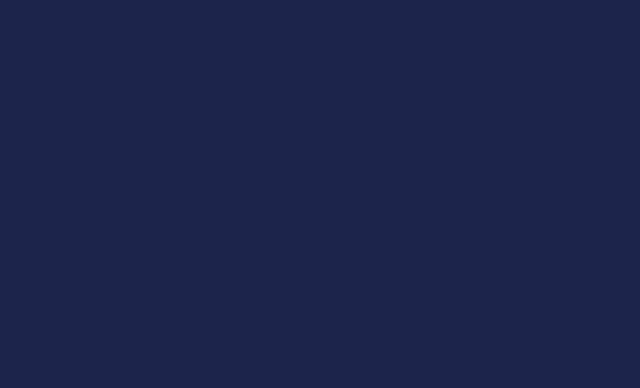
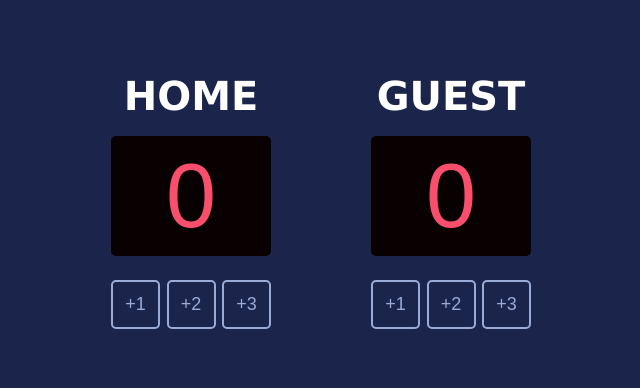
Before and after one commit to iamjahanvi/scrimba-basketball-scoreboard-assignment, a website built with Vite: page index.html in a window 1280 px wide. Shown: the whole page, without its empty margins (319-959 px from the left). Built offline with nearby package versions, Linux system fonts and the light colour scheme; a web font is replaced by a local one.

Commit message:
Fix script tag closure in index.html

```diff
--- a/index.html
+++ b/index.html
@@ -4,7 +4,6 @@
         <link href="https://fonts.cdnfonts.com/css/cursed-timer-ulil" rel="stylesheet">
     </head>
     <body>
-        <script src="index.js">
         <div class="container">
             <div style="align-content:center;">
                 <h3 style="color: white; font-size:40px; text-align:center; line-height:0px; font-family:Verdana; font-weight:700; font-style:bold;">HOME</h3>
@@ -34,6 +33,6 @@
 
             </div>
         </div>
-     </script>
+        <script src="index.js"></script>
     </body>
 </html>
```
